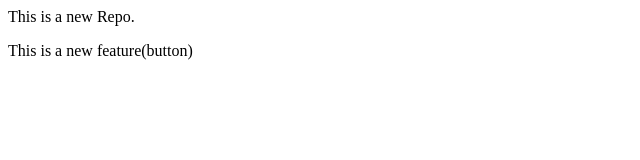
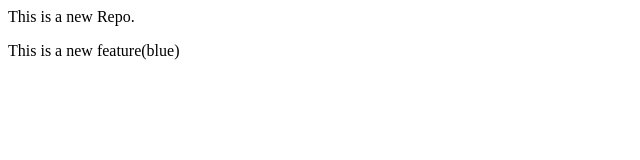
Before and after one commit to RushiPatel01/localrepo, a plain HTML site: page index.html in a window 1280 px wide. Shown: the full height of the page, 0-640 px from the left. Drawn offline with Linux system fonts and the light colour scheme.

Commit message:
Add blue

```diff
--- a/index.html
+++ b/index.html
@@ -1,2 +1,2 @@
 <p>This is a new Repo.</p>
-<p>This is a new feature(button)</p>
+<p>This is a new feature(blue)</p>
```
